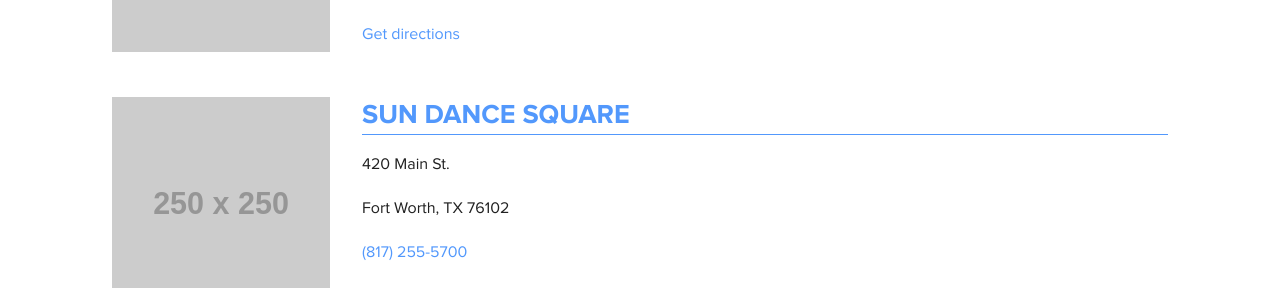
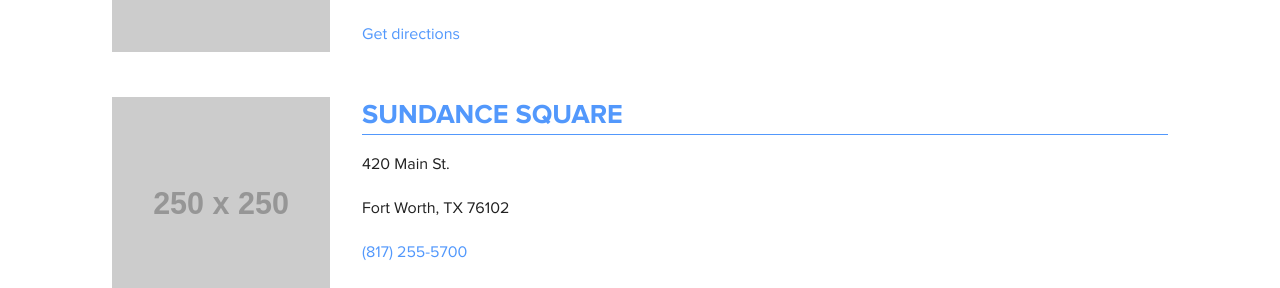
Before and after one commit to mikemcbride/lauraandaustin, a Jekyll site: the page built from index.html, in a window 1280 px wide and 900 px high, scrolled down 6599 px. Shown: the part 161-449 px from the top of the window. Built offline with Jekyll 4.4.1, drawn with Linux system fonts in a browser that asks for light colours; nearby versions of some CDN libraries; comment, search, counter and statistics services are not loaded.

Commit message:
fix spelling error

```diff
--- a/_data/attractions.yml
+++ b/_data/attractions.yml
@@ -4,5 +4,5 @@
 places:
   - {name: "The Stockyards", street: "130 East Exchange Ave.", city: "Fort Worth, TX 76164", url: "http://www.fortworthstockyards.org/Index.aspx", telephone: "(817) 625-9715", map: "https://www.google.com/maps/place/Stockyards+Station/@32.7886464,-97.34743,17z/data=!3m1!4b1!4m2!3m1!1s0x864e76a1557c8d3b:0xce576099d2758d9f"}
   - {name: "Water Gardens", street: "1502 Commerce St.", city: "Fort Worth, TX 76102", telephone: "(817) 392-7111", map: "https://www.google.com/maps/place/fort+worth+water+gardens/@32.747838,-97.3265094,15z/data=!4m2!3m1!1s0x0:0x3450e284cf2f0953?sa=X&ved=0CIUBEPwSMA5qFQoTCNTSipf7x8gCFQfmYwodpLwIRg"}
-  - {name: "Sun Dance Square", street: "420 Main St.", city: "Fort Worth, TX 76102", url: "http://sundancesquare.com/", telephone: "(817) 255-5700", map: "https://www.google.com/maps/place/Sundance+Square/@32.7550895,-97.3308836,15z/data=!4m2!3m1!1s0x0:0x880a01564024e44e"}
+  - {name: "Sundance Square", street: "420 Main St.", city: "Fort Worth, TX 76102", url: "http://sundancesquare.com/", telephone: "(817) 255-5700", map: "https://www.google.com/maps/place/Sundance+Square/@32.7550895,-97.3308836,15z/data=!4m2!3m1!1s0x0:0x880a01564024e44e"}
   - {name: "Amon Carter Museum of Art", street: "3501 Camp Bowie Blvd.", city: "Fort Worth, TX 76107", url: "http://www.cartermuseum.org/", telephone: "(817) 738-1933", map: "https://www.google.com/maps/place/amon+carter+museum/@32.7479415,-97.3690112,15z/data=!4m2!3m1!1s0x0:0x28328f2a4ef5b001?sa=X&ved=0CHIQ_BIwDmoVChMIqffo1vzHyAIVT-ljCh0tQgx0"}
```
